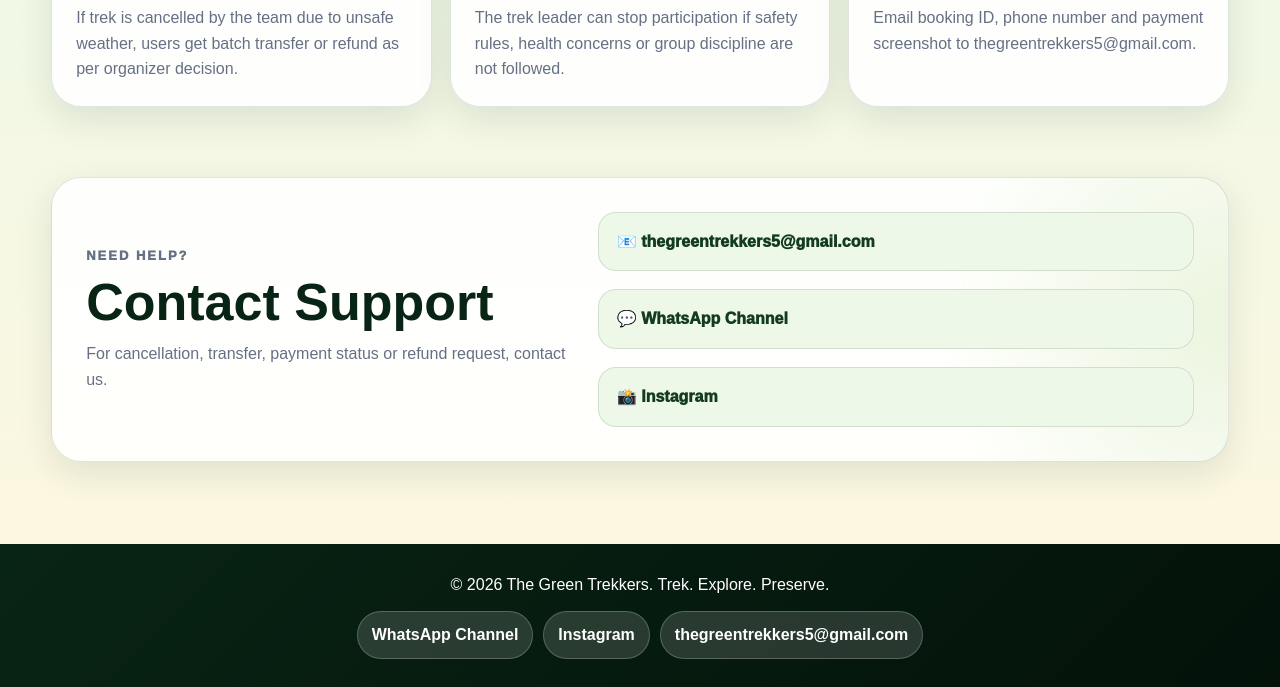
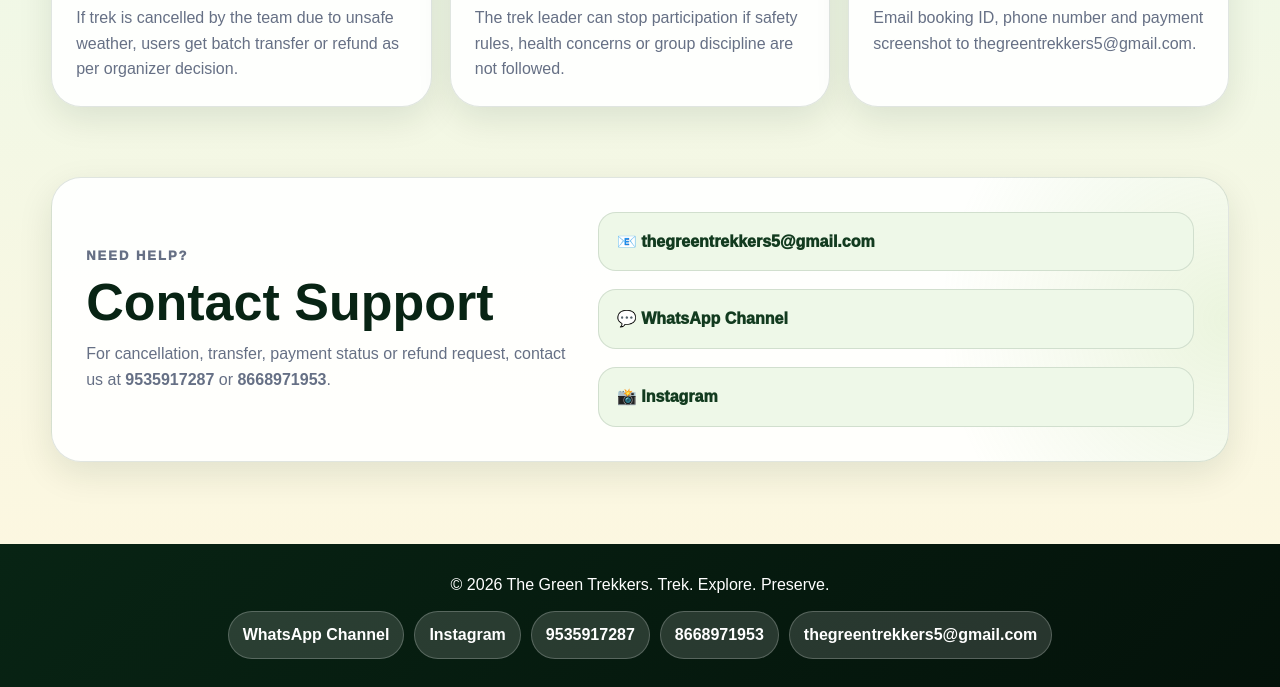
Before and after one commit to piyushprofessional/The-green-trekkers, a website: page policy.html in a window 1280 px wide. Shown: the part 793-1480 px from the top of the page. Drawn offline with Linux system fonts and the light colour scheme; sample sign-in values are in the browser's storage.

Commit message:
Update policy.html

```diff
--- a/policy.html
+++ b/policy.html
@@ -50,7 +50,7 @@
     </section>
 
     <section class="support-section reveal" aria-label="Support for policy">
-      <div><p class="eyebrow">Need Help?</p><h2>Contact Support</h2><p>For cancellation, transfer, payment status or refund request, contact us.</p></div>
+      <div><p class="eyebrow">Need Help?</p><h2>Contact Support</h2><p>For cancellation, transfer, payment status or refund request, contact us at <strong>9535917287</strong> or <strong>8668971953</strong>.</p></div>
       <div class="support-cards">
         <a href="mailto:thegreentrekkers5@gmail.com">📧 thegreentrekkers5@gmail.com</a>
         <a href="https://whatsapp.com/channel/0029Vb8vXbYDjiOiMpjSqh1X" target="_blank" rel="noopener">💬 WhatsApp Channel</a>
@@ -65,6 +65,8 @@
       <div class="footer-links" aria-label="The Green Trekkers contact links">
         <a href="https://whatsapp.com/channel/0029Vb8vXbYDjiOiMpjSqh1X" target="_blank" rel="noopener">WhatsApp Channel</a>
         <a href="https://www.instagram.com/the_green_trekkers?igsh=MTM0dnI0cDhzcHhn" target="_blank" rel="noopener">Instagram</a>
+        <a href="tel:9535917287">9535917287</a>
+        <a href="tel:8668971953">8668971953</a>
         <a href="mailto:thegreentrekkers5@gmail.com">thegreentrekkers5@gmail.com</a>
       </div>
     </div>
```
